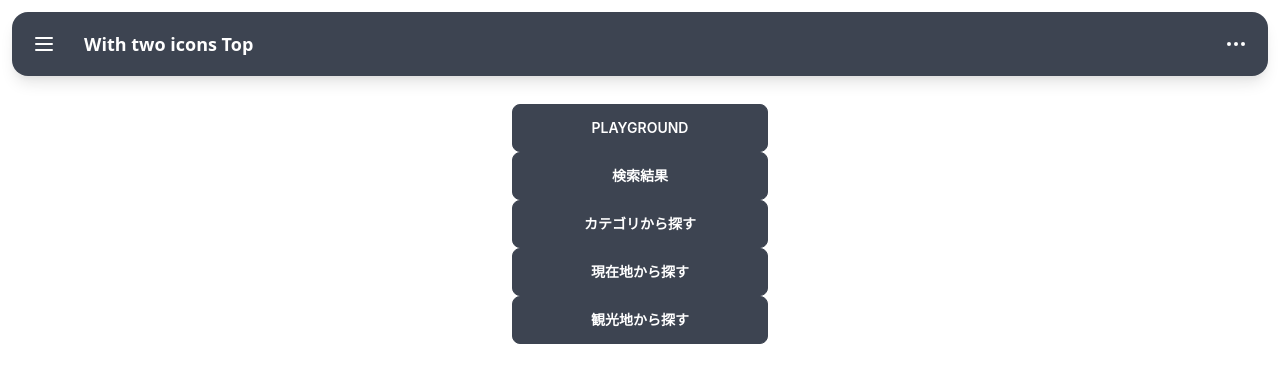
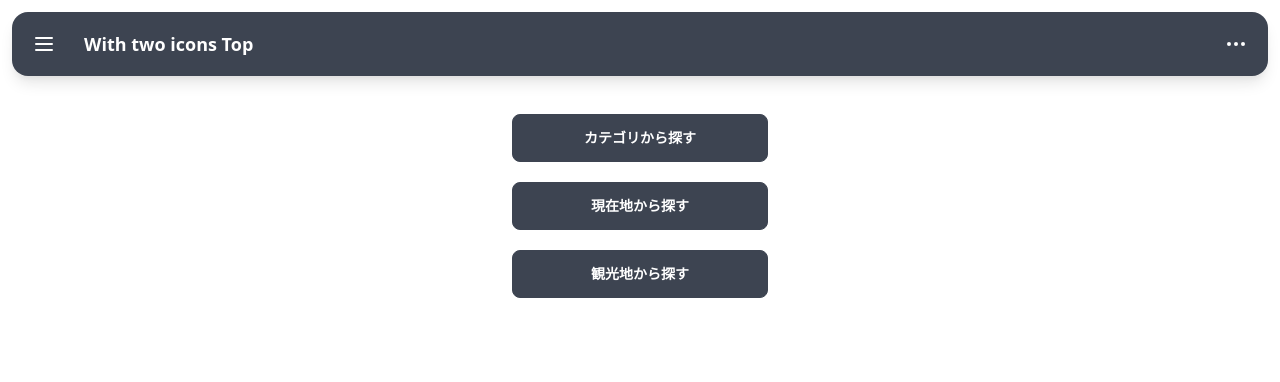
Before and after one commit to 4geru/sigyo-it-hackathon, a Gatsby site: page / in a window 1280 px wide. Built offline with nearby package versions, Linux system fonts and the light colour scheme; Gatsby itself is replaced by a stand-in of ours.

Commit message:
add margin space

```diff
--- a/src/pages/index.js
+++ b/src/pages/index.js
@@ -7,17 +7,17 @@ const IndexPage = () => {
     <Layout pageTitle="Top">
       <title>Home Page</title>
       <div className="grid place-items-center">
-        <Link className="btn btn-wide" to="/playground">PlayGround</Link>
-        <Link className="btn btn-wide" to="/search_result">検索結果</Link>
-      </div>
-      <div className="grid place-items-center">
-        <Link className="btn btn-wide" to="/search">カテゴリから探す</Link>
-      </div>
-      <div className="grid place-items-center">
-        <Link className="btn btn-wide" to="/search">現在地から探す</Link>
-      </div>
-      <div className="grid place-items-center">
-        <Link className="btn btn-wide" to="/search">観光地から探す</Link>
+        {/* <Link className="btn btn-wide" to="/playground">PlayGround</Link>
+        <Link className="btn btn-wide" to="/search_result">検索結果</Link> */}
+        <div className="search-answer">
+          <Link className="btn btn-wide" to="/search">カテゴリから探す</Link>
+        </div>
+        <div className="search-answer">
+          <Link className="btn btn-wide" to="/search">現在地から探す</Link>
+        </div>
+        <div className="search-answer">
+          <Link className="btn btn-wide" to="/search">観光地から探す</Link>
+        </div>
       </div>
     </Layout>
   )
```
